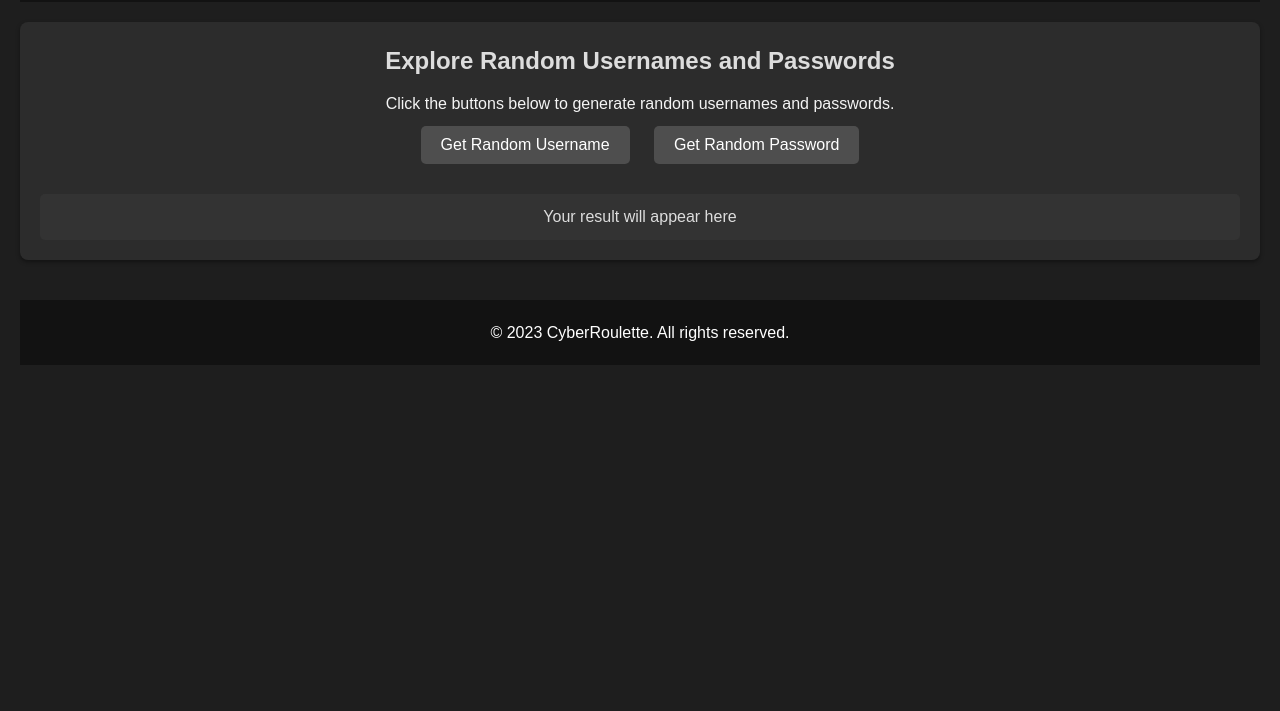
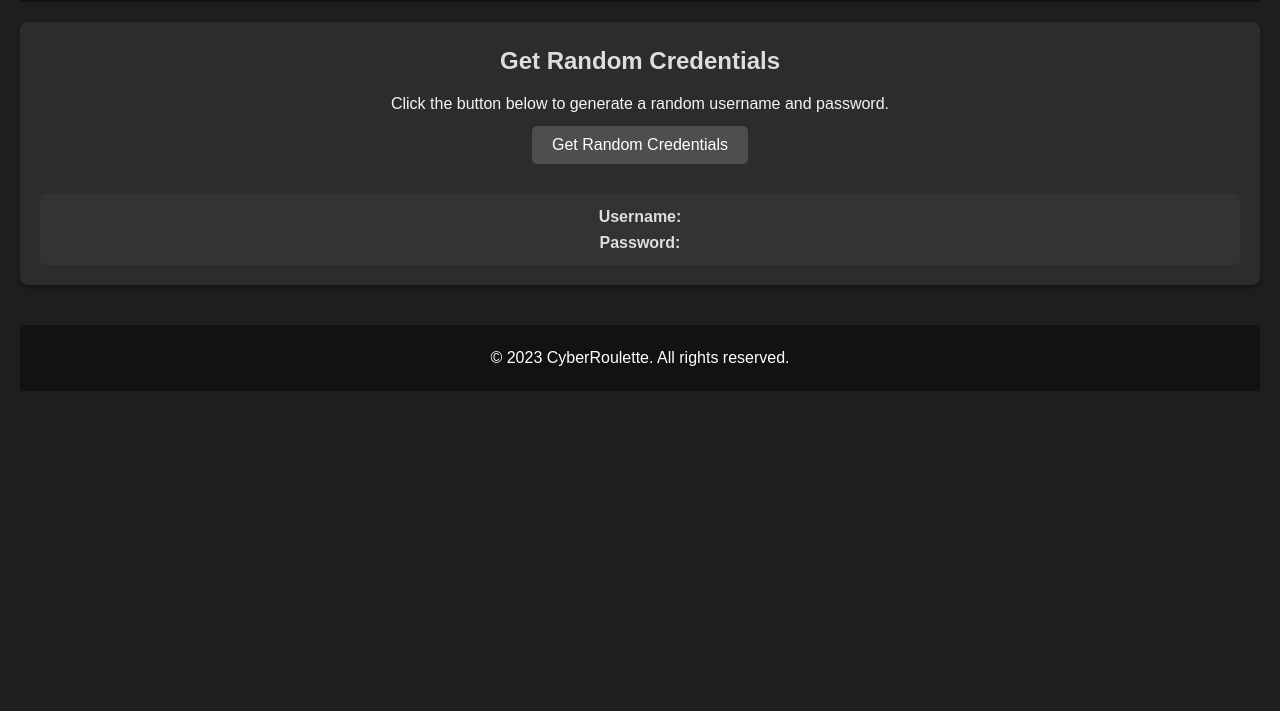
Before and after one commit to Bradawan/CyberRoulette, a plain HTML site: page docs/index.html in a window 1280 px wide. Shown: the part 89-800 px from the top of the page. Drawn offline with Linux system fonts and the light colour scheme.

Commit message:
Update index.html

```diff
--- a/docs/index.html
+++ b/docs/index.html
@@ -4,30 +4,31 @@
 <head>
     <meta charset="UTF-8">
     <meta name="viewport" content="width=device-width, initial-scale=1.0">
-    <title>CyberRoulette</title>
+        <title>CyberRoulette</title>
     <link rel="stylesheet" href="css/styles.css">
-    <script src="js/dataFetcher.js" defer></script>
-    <script src="js/main.js" defer></script>
 </head>
-
 <body>
     <header>
-        <h1>CyberRoulette:Hope You Don't Find Your Password</h1>
+        <h1>CyberRoulette: Hope You Don't Find Your Password</h1>
     </header>
 
     <main>
         <section id="randomizer">
-            <h2>Explore Random Usernames and Passwords</h2>
-            <p>Click the buttons below to generate random usernames and passwords.</p>
-            <button id="random-username-btn">Get Random Username</button>
-            <button id="random-password-btn">Get Random Password</button>
-            <div id="output">Your result will appear here</div>
+            <h2>Get Random Credentials</h2>
+            <p>Click the button below to generate a random username and password.</p>
+            <button id="random-credential-btn">Get Random Credentials</button>
+            <div id="output">
+                <p><strong>Username:</strong> <span id="random-username"></span></p>
+                <p><strong>Password:</strong> <span id="random-password"></span></p>
+            </div>
         </section>
     </main>
 
     <footer>
         <p>&copy; 2023 CyberRoulette. All rights reserved.</p>
     </footer>
+
+    <script src="js/dataFetcher.js" defer></script>
+    <script src="js/main.js" defer></script>
 </body>
-
 </html>
```
